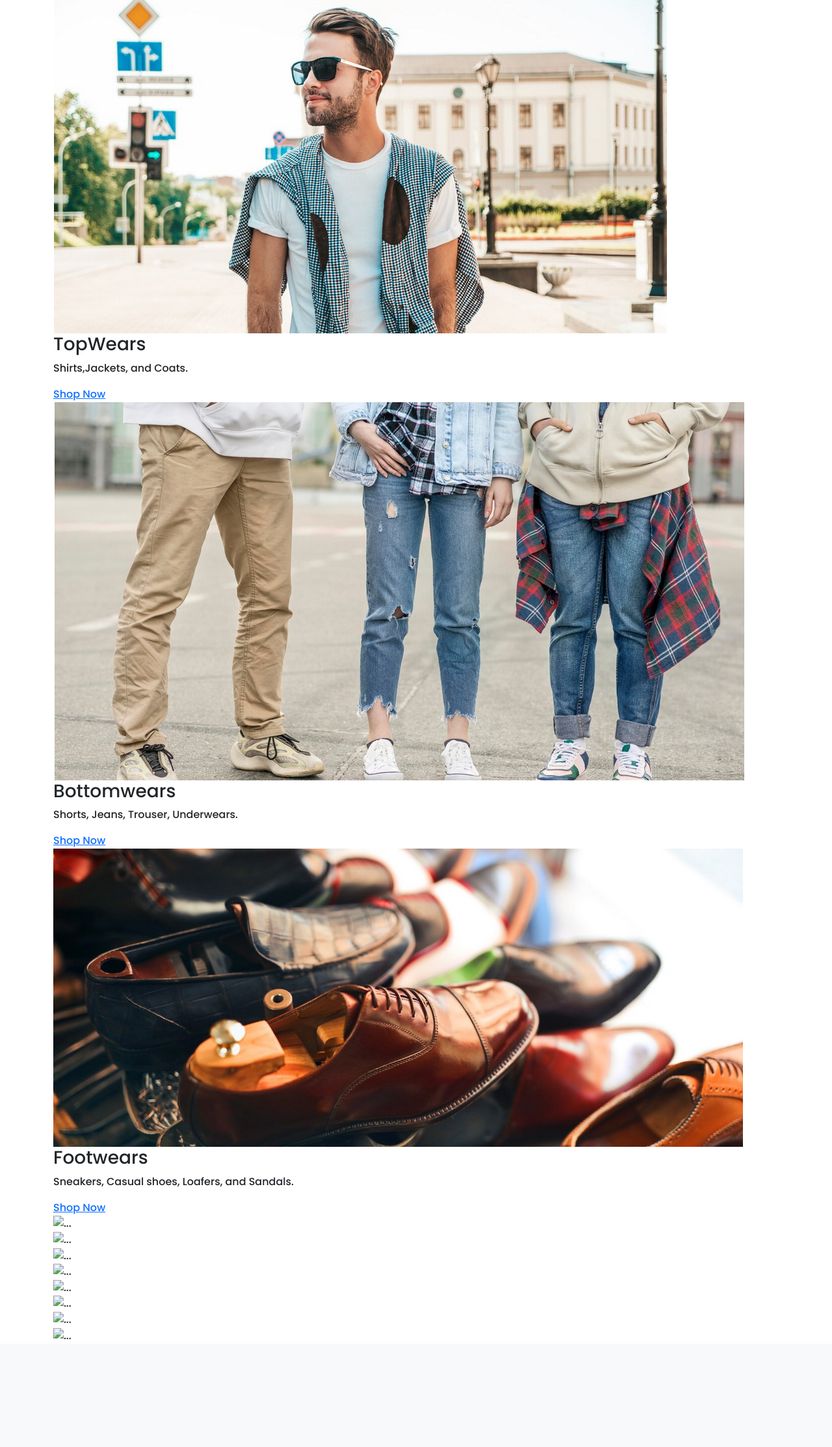
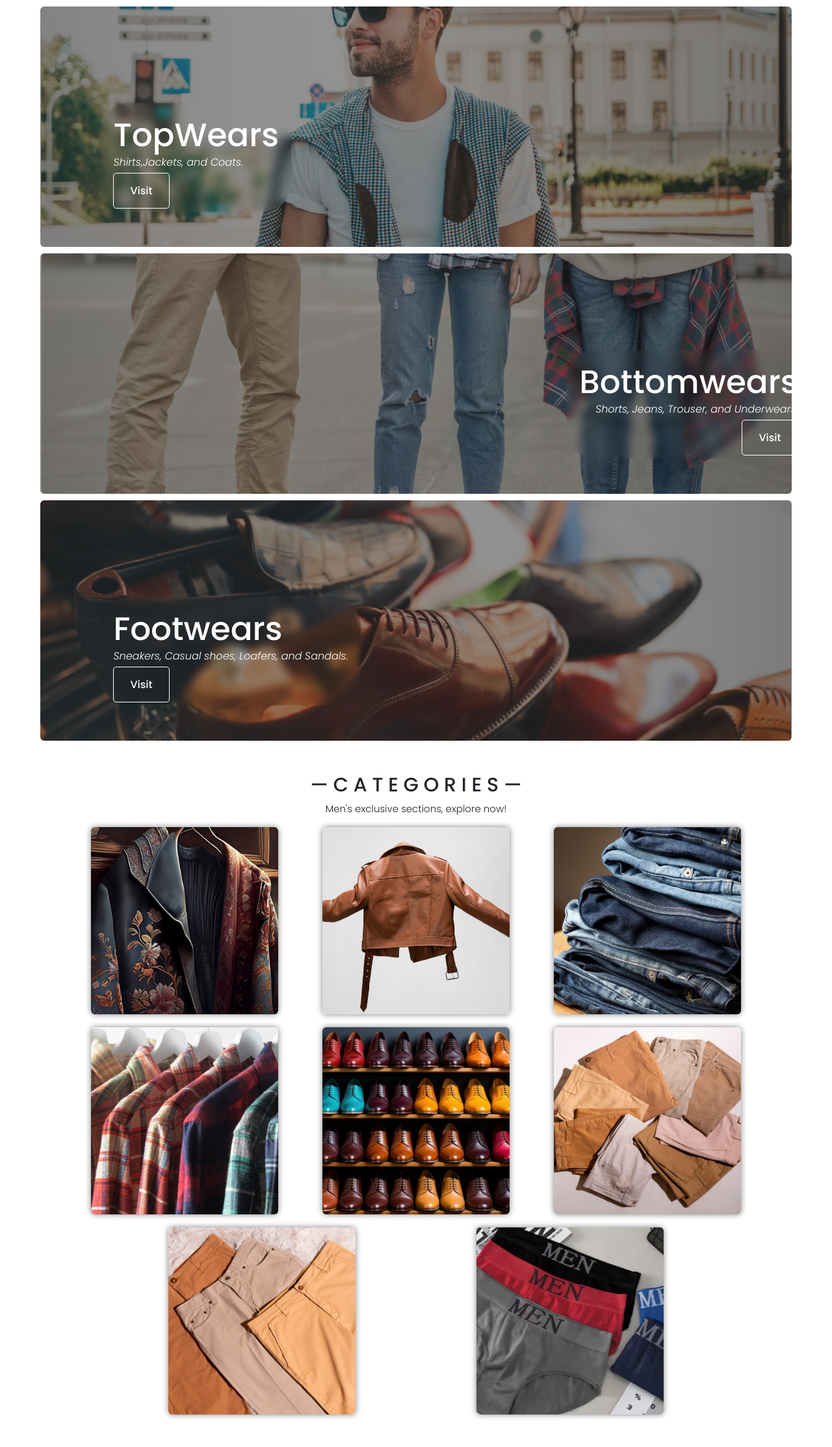
Before and after one commit to mondjii/Men-Apparel-Shop, a Django app: page /apparels/ in a window 1280 px wide. Shown: the part 56-2283 px from the top of the page at 65% size. Before the commit the page ends 2117 px from the top, so only its background shows below. Run offline with Django 4.2, Linux system fonts and the light colour scheme.

Commit message:
finishing templateview

```diff
--- a/apparelapp/static/apparelapp/css/style.css
+++ b/apparelapp/static/apparelapp/css/style.css
@@ -11,7 +11,6 @@ html{
    font-size: 100%;
    overflow-x: hidden;
 }
-
 .header{
     width: 100%;
     height: 90vh;
@@ -22,7 +21,6 @@ html{
     justify-content:flex-end;
     background-repeat: no-repeat;
  }
-
 
 .header .start-text{
    transform: translateY(50px);
@@ -47,7 +45,7 @@ html{
     animation: move 1s ease-out forwards;
 }
 
-.header .start-text a{
+.button{
     text-decoration: none;
     opacity: 0.3;
     color: rgb(54, 53, 53);
@@ -56,13 +54,13 @@ html{
     border-radius: 5px;
     transform: translateY(50px);
     transition: 0.5s ease-in;
-    animation: move 1s ease-out forwards;
+    animation: move 0.3s ease-out forwards;
 }
 
-.header .start-text a:hover{
+.button:hover{
     color: white;
-    background-color: rgb(238, 194, 132);
-    border: 1px solid rgba(253, 200, 126, 0.7);
+    background-color: rgb(250, 195, 118);
+    border: 1px solid rgba(255, 225, 182, 0.7);
 }
 
 #service .container{
@@ -87,18 +85,17 @@ html{
     height: auto;
 }
 
-#service .container .item h3{
-    font-size: 20px;
+.title{
+    font-size: 30px;
+    font-weight:400;
+}
+
+.title-quote{
+    font-size: 15px;
     font-weight:200;
 }
 
-#service .container .item p{
-    font-size: 15px;
-    font-weight:200;
-    width: 300px;
-}
-
-#category {
+.category {
     display: flex;
     flex-direction: column;
     margin-top: 50px;
@@ -106,35 +103,75 @@ html{
     justify-content: center;
     text-align: center;
 }
-#category #category-title p{
-        font-weight: 200;
-    }
 
-    #category #category-title h3{
-        font-weight: 400;
-    }
-
-    #category #Gallery {
+.category .Gallery {
         display: flex;
+        flex-wrap: wrap;
         flex-direction: row;
         justify-content: space-evenly;
+        gap: 20px 10px;
     }
-    #category #Gallery .outfits{
+.category .Gallery .outfits{
         position: relative;
         width: 250px;
         height: 460px;
         overflow: hidden;
-
 }
 
-    #category #Gallery .outfits img{
+.category .Gallery .outfits img{
         width: 100%;
         height: 100%;
         object-fit: cover;
         transition: transform 1s ease;
 }
 
-    #category #Gallery .outfits img:hover {
+.category .Gallery .categ{
+    position: relative;
+    width: 18em;
+    height: 18em;
+    overflow: hidden;
+    box-shadow: 0 0 10px rgba(0, 0, 0, 0.5);
+}
+
+.category .Gallery .categ .direct{
+    position: absolute;
+    z-index: 1;
+    top: 50%;
+    left: 15%;
+    display: none;
+    color: white;
+    padding: 15px 35px;
+    backdrop-filter: blur(7px);
+    border-radius: 20px;
+}
+
+.category .Gallery .categ .direct a{
+    text-decoration: none;
+    color: inherit;
+}
+
+.category .Gallery .categ .direct a:hover{
+    text-decoration: underline;
+}
+
+.category .Gallery .categ:hover .direct{
+    display: block;
+}
+
+.category .Gallery .categ img{
+    position: absolute;
+    top: 0;
+    right: 0;
+    bottom: 0;
+    left: 0;
+    width: 100%;
+    height: 100%;
+    object-fit: cover;
+    z-index: 0;
+    transition: transform 0.3s ease;
+}
+
+.category .Gallery .outfits img:hover, .category .Gallery .categ img:hover {
     transform: scale(1.1);
 }
 
@@ -154,6 +191,80 @@ html{
         font-weight: 200;
     }
 
+#types {
+    display: flex;
+    flex-direction: column;
+    gap: 10px;
+    margin: 10px 50px;
+}
+
+#types .type{
+    position: relative;
+    width: 100%;
+    height: 370px;
+    overflow: hidden;
+}
+
+#types .type::before {
+    content: '';
+    position: absolute;
+    top: 0;
+    right: 0;
+    bottom: 0;
+    left: 0;
+    background: linear-gradient(to right, rgba(48, 48, 48, 0.6), rgba(33, 33, 33, 0)),
+                linear-gradient(to left, rgba(35, 35, 35, 0.6), rgba(198, 43, 43, 0));
+    z-index: 1;
+    transition: background-color 0.3s ease;
+}
+#types .type:hover::before {
+    background-color: rgba(0, 0, 0, 0.15);
+}
+
+#types .type img {
+    width: 100%;
+    height: 100%;
+    object-fit: cover;
+    object-position: center;
+    z-index: 0;
+}
+
+.typelink {
+    position: absolute;
+    backdrop-filter: blur(7px);
+    border-radius: 45px;
+    padding: 20px;
+    z-index: 4;
+    color: #fff;
+}
+
+#types .type .left{
+    top: 40%;
+    left: 8%;
+    text-align: start;
+}
+#types .type .right{
+    top: 40%;
+    left: 70%;
+    text-align: end;
+}
+
+#types .type .typelink h1{
+    font-size: 50px;
+    font-weight: 400;
+    margin-bottom: 0;
+}
+#types .type .typelink p{
+    font-weight: 300;
+    font-style: italic;
+    margin-bottom: 20px;
+}
+#types .type .typelink a{
+    color: white;
+    border: 1px solid white;
+}
+
+
 
 @keyframes move{
    to {
@@ -161,22 +272,3 @@ html{
        transform: translateY(0);
    }
 }
-
-
-
-/* .certificate .box-content .box:hover .image img{
-    transform: scale(1.2);
- }
-
- .certificate .box-content .box .image{
-    height: 300px;
-    width: 100%;
-    border-radius: 8px;
-    overflow: hidden;
- }
- .certificate .box-content .box .image img{
-    height: 100%;
-    width: 100%;
-    object-fit: cover;
-    transition: .5s linear;
- } */
--- a/apparelapp/templates/apparelapp/apparels.html
+++ b/apparelapp/templates/apparelapp/apparels.html
@@ -2,60 +2,97 @@
 {% load static %}
 
 {% block content %}
-<section class='container'>
+<section class='container-fluid'>
        <div id='types'>
-            <div class='type right'>
-                <img src="{% static "apparelapp/images/uidesign/shirts.png" %}" alt='topwear'>
-                <div class='typelink'>
-                    <h3>TopWears</h3>
+            <div class='type rounded' >
+                <img class='img-fluid rounded' src="{% static "apparelapp/images/uidesign/shirts.png" %}" alt='topwear'>
+                <div class='typelink left'>
+                    <h1>TopWears</h1>
                     <p>Shirts,Jackets, and Coats.</p>
-                    <a class='button' href="{% url "apparelapp:topapparels" %}">Shop Now</a>
+                    <a class='button' href="{% url "apparelapp:topapparels" %}">Visit</a>
                 </div>
             </div>
 
-            <div class='type left'>
-                <img src="{% static "apparelapp/images/uidesign/pants.png" %}" alt='botwear'>
-                <div class='typelink'>
-                    <h3>Bottomwears</h3>
-                    <p>Shorts, Jeans, Trouser, Underwears.</p>
-                    <a class='button' href="{% url "apparelapp:botapparels" %}">Shop Now</a>
+            <div class='type rounded'>
+                <img class='img-fluid rounded' src="{% static "apparelapp/images/uidesign/pants.png" %}" alt='botwear'>
+                <div class='typelink right'>
+                    <h1>Bottomwears</h1>
+                    <p>Shorts, Jeans, Trouser, and Underwears.</p>
+                    <a class='button' href="{% url "apparelapp:botapparels" %}">Visit</a>
                 </div>
             </div>
 
-            <div class='type right'>
-                <img src="{% static "apparelapp/images/uidesign/shoess.png" %}" alt='footwear'>
-                <div class='typelink'>
-                    <h3>Footwears</h3>
+            <div class='type rounded'>
+                <img class='img-fluid rounded' src="{% static "apparelapp/images/uidesign/shoess.png" %}" alt='footwear'>
+                <div class='typelink left'>
+                    <h1>Footwears</h1>
                     <p>Sneakers, Casual shoes, Loafers, and Sandals. </p>
-                    <a class='button' href="{% url "apparelapp:footapparels" %}">Shop Now</a>
+                    <a class='button' href="{% url "apparelapp:footapparels" %}">Visit</a>
                 </div>
             </div>
        </div>
-
-       <div id='categories'>
-            <div class='category'>
-                <img src="" alt="...">
+       <div class='container category' >
+            <div class='category-title'>
+                <h1 class='title'> &#8212; C A T E G O R I E S &#8212; </h1>
+                <p class='title-quote'>Men's exclusive sections, explore now!</p>
             </div>
-            <div class='category'>
-                <img src="" alt="...">
+            <div class='Gallery'>
+                <div class='categ rounded'>
+                    <img src="{% static "apparelapp/images/uidesign/coats_categ.png" %}" alt="...">
+                    <div class='direct '>
+                        <h4 class='title'>Coats</h4>
+                        <a href=''>Shop now!</a>
                     </div>
-            <div class='category'>
-                <img src="" alt="...">
                 </div>
-            <div class='category'>
-                <img src="" alt="...">
+                <div class='categ rounded'>
+                    <img src="{% static "apparelapp/images/uidesign/jackets_categ.png" %}" alt="...">
+                    <div class='direct'>
+                        <h4 class='title'>Jackets</h4>
+                        <a href=''>Shop now!</a>
                     </div>
-            <div class='category'>
-                <img src="" alt="...">
                 </div>
-            <div class='category'>
-                <img src="" alt="...">
+                <div class='categ rounded'>
+                    <img src="{% static "apparelapp/images/uidesign/jeans_categ.png" %}" alt="...">
+                    <div class='direct'>
+                        <h4 class='title'>Jeans</h4>
+                        <a href=''>Shop now!</a>
                     </div>
-            <div class='category'>
-                <img src="" alt="...">
                 </div>
-            <div class='category'>
-                <img src="" alt="...">
+                <div class='categ rounded'>
+                    <img src="{% static "apparelapp/images/uidesign/shirts_categ.png" %}" alt="...">
+                    <div class='direct'>
+                        <h4 class='title'>Shirts</h4>
+                        <a href=''>Shop now!</a>
+                    </div>
+                </div>
+                <div class='categ rounded'>
+                    <img src="{% static "apparelapp/images/uidesign/shoes_categ.png" %}" alt="...">
+                    <div class='direct'>
+                        <h4 class='title' >Shoes</h4>
+                        <a href=''>Shop now!</a>
+                    </div>
+                </div>
+                <div class='categ rounded'>
+                    <img src="{% static "apparelapp/images/uidesign/shorts_categ.png" %}" alt="...">
+                    <div class='direct'>
+                        <h4 class='title'>Shorts</h4>
+                        <a href=''>Shop now!</a>
+                    </div>
+                </div>
+                <div class='categ rounded'>
+                    <img src="{% static "apparelapp/images/uidesign/trousers_categ.png" %}" alt="...">
+                    <div class='direct'>
+                        <h4 class='title'>Trouser</h4>
+                        <a href=''>Shop now!</a>
+                    </div>
+                </div>
+                <div class='categ rounded'>
+                    <img src="{% static "apparelapp/images/uidesign/undies_categ.png" %}" alt="...">
+                    <div class='direct'>
+                        <h4 class=''>Underwear</h4>
+                        <a href=''>Shop now!</a>
+                    </div>
+                </div>
             </div>
        </div>
 </section>
--- a/apparelapp/templates/apparelapp/bottomwear_list.html
+++ b/apparelapp/templates/apparelapp/bottomwear_list.html
@@ -5,4 +5,8 @@
 
 {% block content %}
 
+{% for apparel in apparels %}
+{{apparel.name}}
+{% endfor %}
+
 {% endblock content %}
--- a/apparelapp/templates/apparelapp/footwear_list.html
+++ b/apparelapp/templates/apparelapp/footwear_list.html
@@ -5,4 +5,8 @@
 
 {% block content %}
 
+{% for apparel in apparels %}
+{{apparel.name}}
+{% endfor %}
+
 {% endblock content %}
--- a/apparelapp/templates/apparelapp/topwear_list.html
+++ b/apparelapp/templates/apparelapp/topwear_list.html
@@ -4,4 +4,9 @@
 {% block title %}Topwears{% endblock title %}
 
 {% block content %}
+
+{% for apparel in apparels %}
+{{apparel.name}}
+{% endfor %}
+
 {% endblock content %}
--- a/apparelapp/views.py
+++ b/apparelapp/views.py
@@ -20,21 +20,29 @@ class BottomwearListView(ListView):
     template_name = "apparelapp/bottomwear_list.html"
     context_object_name = 'apparels'
 
+    def get_queryset(self):
+        return super().get_queryset().filter(type='Bottomwear')
+
 class TopwearListView(ListView):
     model = Apparel
     template_name = "apparelapp/topwear_list.html"
     context_object_name = 'apparels'
+
+    def get_queryset(self):
+        return super().get_queryset().filter(type='Topwear')
 
 class FootwearListView(ListView):
     model = Apparel
     template_name = "apparelapp/footwear_list.html"
     context_object_name = 'apparels'
 
+    def get_queryset(self):
+        return super().get_queryset().filter(type='Footwear')
+
 class ApparelDetailView(DetailView):
     model = Apparel
     context_object_name = 'apparel_details'
     template_name = "apparelapp/apparel_detail.html"
-
 
 class CartListView(ListView):
     model = Cart
--- a/templates/base.html
+++ b/templates/base.html
@@ -17,7 +17,7 @@
 
     </head>
     <body>
-        <nav class="navbar navbar-expand-lg bg-body-tertiary">
+        <nav class="navbar navbar-expand-lg" style='background-color: #ffffff'>
             <div class="container-fluid">
               <a class="navbar-brand" href="#"><strong>Men Apparel</strong></a>
               <button class="navbar-toggler" type="button" data-bs-toggle="collapse" data-bs-target="#navbarNavDropdown" aria-controls="navbarNavDropdown" aria-expanded="false" aria-label="Toggle navigation">
```
Also changed, not shown: apparelapp/templates/apparelapp/index.html (+15 -15 lines), apparelapp/static/apparelapp/images/uidesign/coats_categ.png (added), apparelapp/static/apparelapp/images/uidesign/jackets_categ.png (added), apparelapp/static/apparelapp/images/uidesign/jeans_categ.png (added), apparelapp/static/apparelapp/images/uidesign/shirts_categ.png (added), apparelapp/static/apparelapp/images/uidesign/shoes_categ.png (added), apparelapp/static/apparelapp/images/uidesign/shorts_categ.png (added), apparelapp/static/apparelapp/images/uidesign/trousers_categ.png (added), apparelapp/static/apparelapp/images/uidesign/undies_categ.png (added), db.sqlite3. Lines whose indentation alone changed are shown as unchanged.
